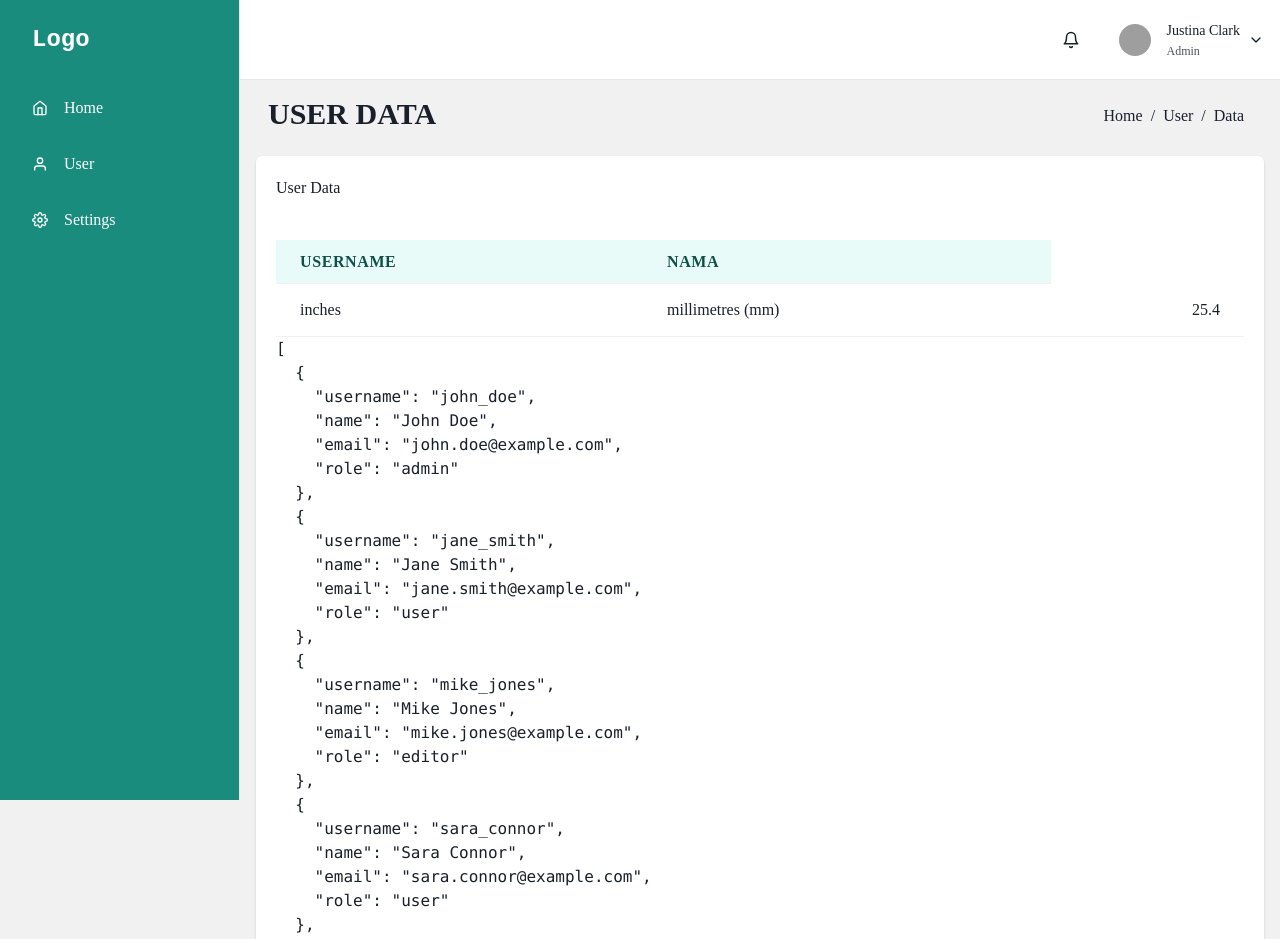
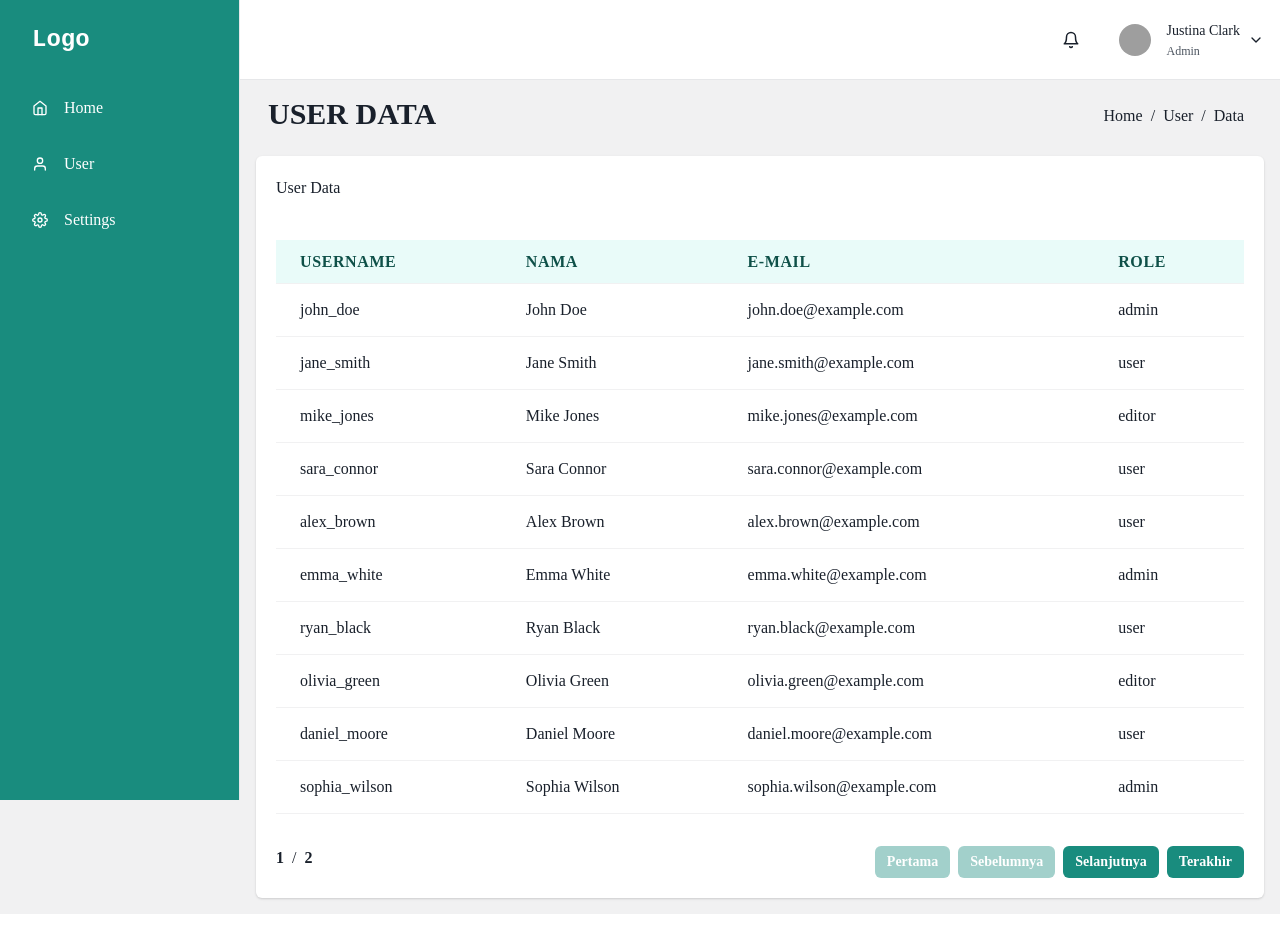
Before and after one commit to Iqbalm1995/practice-next, a Next.js app: page /users in a window 1280 px wide. Shown: the top 939 px of the page. After the commit the page ends 914 px from the top, so only its background shows below. Built offline with nearby package versions, Linux system fonts and the light colour scheme; grey boxes are pictures that could not be loaded; what @chakra-ui/next-js would draw is missing.

Commit message:
Renter tabe using tanstack table (auto pagination)

```diff
--- a/src/app/(pages)/users/page.tsx
+++ b/src/app/(pages)/users/page.tsx
@@ -5,13 +5,21 @@ import {
   HeaderContentProps,
 } from "@/app/components/headerContent";
 import SidebarWithHeader from "@/app/components/sidebar";
+import {
+  TableContent,
+  TableControlContent,
+} from "@/app/components/tableContent";
 import { fakeDataUser, userData } from "@/app/types/userInterface";
 import {
   Box,
+  Button,
   Card,
   CardBody,
   CardHeader,
+  Divider,
   Flex,
+  Grid,
+  GridItem,
   Heading,
   Table,
   TableCaption,
@@ -33,6 +41,12 @@ import {
   useReactTable,
 } from "@tanstack/react-table";
 import { use, useEffect, useMemo, useState } from "react";
+import {
+  BsChevronBarLeft,
+  BsChevronBarRight,
+  BsChevronLeft,
+  BsChevronRight,
+} from "react-icons/bs";
 
 const HeaderDataContent: HeaderContentProps = {
   titleName: "User Data",
@@ -53,11 +67,6 @@ function SettingsPage() {
     pageIndex: 0,
     pageSize: 10,
   });
-
-  const fetchDataOptions = {
-    pageIndex,
-    pageSize,
-  };
 
   const pagination = useMemo(
     () => ({
@@ -84,6 +93,20 @@ function SettingsPage() {
         header: () => <Text fontWeight={600}>Nama</Text>,
         footer: (props) => props.column.id,
       },
+      {
+        accessorFn: (row) => row.email,
+        id: "email",
+        cell: (info) => info.getValue(),
+        header: () => <Text fontWeight={600}>E-Mail</Text>,
+        footer: (props) => props.column.id,
+      },
+      {
+        accessorFn: (row) => row.role,
+        id: "role",
+        cell: (info) => info.getValue(),
+        header: () => <Text fontWeight={600}>Role</Text>,
+        footer: (props) => props.column.id,
+      },
     ],
     []
   );
@@ -93,7 +116,7 @@ function SettingsPage() {
     // Data
     data: dataUsers,
     columns: columns,
-    pageCount: totalData,
+    // pageCount: totalData,
     state: {
       pagination,
     },
@@ -102,8 +125,8 @@ function SettingsPage() {
     getCoreRowModel: getCoreRowModel(),
     getPaginationRowModel: getPaginationRowModel(),
     // manual
-    manualFiltering: true,
-    manualPagination: true,
+    manualFiltering: false,
+    manualPagination: false,
   });
 
   return (
@@ -112,47 +135,11 @@ function SettingsPage() {
       <Card>
         <CardHeader>{HeaderDataContent.titleName}</CardHeader>
         <CardBody>
-          <Flex w={"full"} justifyContent={"space-between"}>
-            <TableContainer w={"full"}>
-              <Table variant="simple">
-                {/* HEAD TABLE CODE */}
-                <Thead>
-                  {table.getHeaderGroups().map((headerGroup: any, idx) => (
-                    <Tr key={idx} bg={"primary.50"}>
-                      {headerGroup.headers.map((header: any) => {
-                        return (
-                          <Th
-                            key={header.id}
-                            colSpan={header.colSpan}
-                            color={"primary.800"}
-                          >
-                            <Heading as="h5" size="sm">
-                              {flexRender(
-                                header.column.columnDef.header,
-                                header.getContext()
-                              )}
-                            </Heading>
-                          </Th>
-                        );
-                      })}
-                    </Tr>
-                  ))}
-                </Thead>
-                {/* BODY TABLE CODE */}
-                <Tbody>
-                  <Tr>
-                    <Td>inches</Td>
-                    <Td>millimetres (mm)</Td>
-                    <Td isNumeric>25.4</Td>
-                  </Tr>
-                </Tbody>
-              </Table>
-            </TableContainer>
-          </Flex>
-          <Box>
-            {/* Code buat cek data json */}
-            <pre>{JSON.stringify(dataUsers, null, 2)}</pre>
-          </Box>
+          {/* Table Component */}
+          <TableContent table={table} />
+          {/* Table Controll Components */}
+          <TableControlContent table={table} />
+          <Box>{/* <pre>{JSON.stringify(table, null, 2)}</pre> */}</Box>
         </CardBody>
       </Card>
     </SidebarWithHeader>
--- /dev/null
+++ b/src/app/components/tableContent.tsx
@@ -0,0 +1,127 @@
+import {
+  Button,
+  Flex,
+  Heading,
+  Table,
+  TableContainer,
+  Tbody,
+  Td,
+  Th,
+  Thead,
+  Tr,
+} from "@chakra-ui/react";
+import { flexRender } from "@tanstack/react-table";
+
+export function TableContent({ table }: { table: any }) {
+  return (
+    <Flex w={"full"} justifyContent={"space-between"}>
+      <TableContainer w={"full"}>
+        <Table variant="simple">
+          {/* HEAD TABLE CODE */}
+          <Thead>
+            {table.getHeaderGroups().map((headerGroup: any, idx: number) => (
+              <Tr key={idx} bg={"primary.50"}>
+                {headerGroup.headers.map((header: any) => {
+                  return (
+                    <Th
+                      key={header.id}
+                      colSpan={header.colSpan}
+                      color={"primary.800"}
+                    >
+                      <Heading as="h5" size="sm">
+                        {flexRender(
+                          header.column.columnDef.header,
+                          header.getContext()
+                        )}
+                      </Heading>
+                    </Th>
+                  );
+                })}
+              </Tr>
+            ))}
+          </Thead>
+          {/* BODY TABLE CODE */}
+          <Tbody>
+            {table.getRowModel().rows.length > 0 ? (
+              // loop column data
+              table.getRowModel().rows.map((row: any, index: any) => {
+                return (
+                  <Tr key={index}>
+                    {row.getVisibleCells().map((cell: any) => {
+                      return (
+                        <Td key={cell.id}>
+                          {flexRender(
+                            cell.column.columnDef.cell,
+                            cell.getContext()
+                          )}
+                        </Td>
+                      );
+                    })}
+                  </Tr>
+                );
+              })
+            ) : (
+              // end loop column data
+              <Tr>
+                <Td colSpan={table.options.columns.length + 1}>
+                  <Flex
+                    justifyContent={"center"}
+                    alignItems={"center"}
+                    minH={"10vh"}
+                  >
+                    Belum ada data
+                  </Flex>
+                </Td>
+              </Tr>
+            )}
+          </Tbody>
+        </Table>
+      </TableContainer>
+    </Flex>
+  );
+}
+
+export function TableControlContent({ table }: { table: any }) {
+  return (
+    <Flex w={"full"} justifyContent="space-between" pt={8} gap="2">
+      <Flex gap="2" width={"full"} justifyContent={"start"}>
+        <strong>{table.getState().pagination.pageIndex + 1} </strong>/{" "}
+        <strong> {table.getPageCount()} </strong>
+      </Flex>
+      <Flex gap="2" width={"full"} justifyContent={"end"}>
+        <Button
+          onClick={() => table.setPageIndex(0)}
+          isDisabled={!table.getCanPreviousPage()}
+          size="sm"
+          colorScheme="primary"
+        >
+          Pertama
+        </Button>
+        <Button
+          onClick={() => table.previousPage()}
+          isDisabled={!table.getCanPreviousPage()}
+          size="sm"
+          colorScheme="primary"
+        >
+          Sebelumnya
+        </Button>
+        <Button
+          onClick={() => table.nextPage()}
+          isDisabled={!table.getCanNextPage()}
+          size="sm"
+          colorScheme="primary"
+        >
+          Selanjutnya
+        </Button>
+        <Button
+          onClick={() => table.setPageIndex(table.getPageCount() - 1)}
+          isDisabled={!table.getCanNextPage()}
+          size="sm"
+          colorScheme="primary"
+        >
+          Terakhir
+        </Button>
+      </Flex>
+    </Flex>
+  );
+}
```
